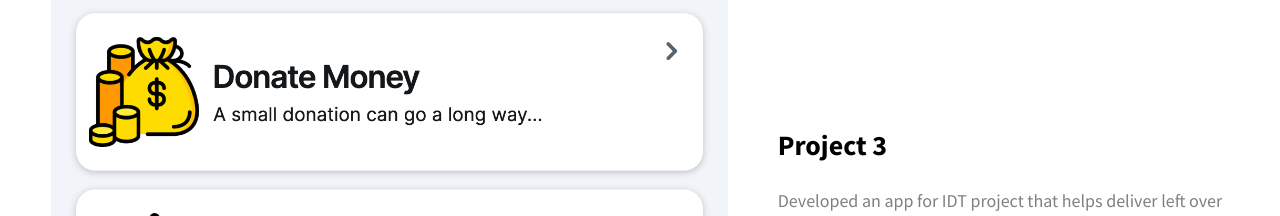
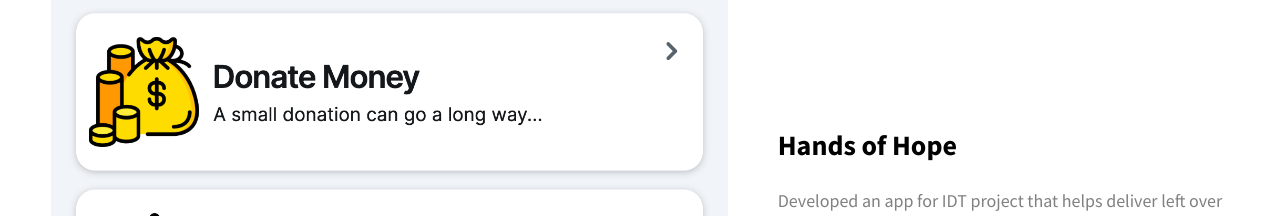
Before and after one commit to 08pranav/temp_portfolio, a website: page index.html in a window 1280 px wide. Shown: the part 3600-3816 px from the top of the page. Drawn offline with Linux system fonts and the light colour scheme.

Commit message:
new_commit

```diff
--- a/index.html
+++ b/index.html
@@ -260,7 +260,7 @@ with a strong desire to contribute to innovative projects and grow within the te
               />
             </div>
             <div class="projects__row-content">
-              <h3 class="projects__row-content-title">Project 3</h3>
+              <h3 class="projects__row-content-title">Hands of Hope</h3>
               <p class="projects__row-content-desc">
                 Developed an app for IDT project that helps deliver left over food to the underprivileged. This app is made using React Native and Firebase.
               </p>
```
Also changed, not shown: 1 other file.
